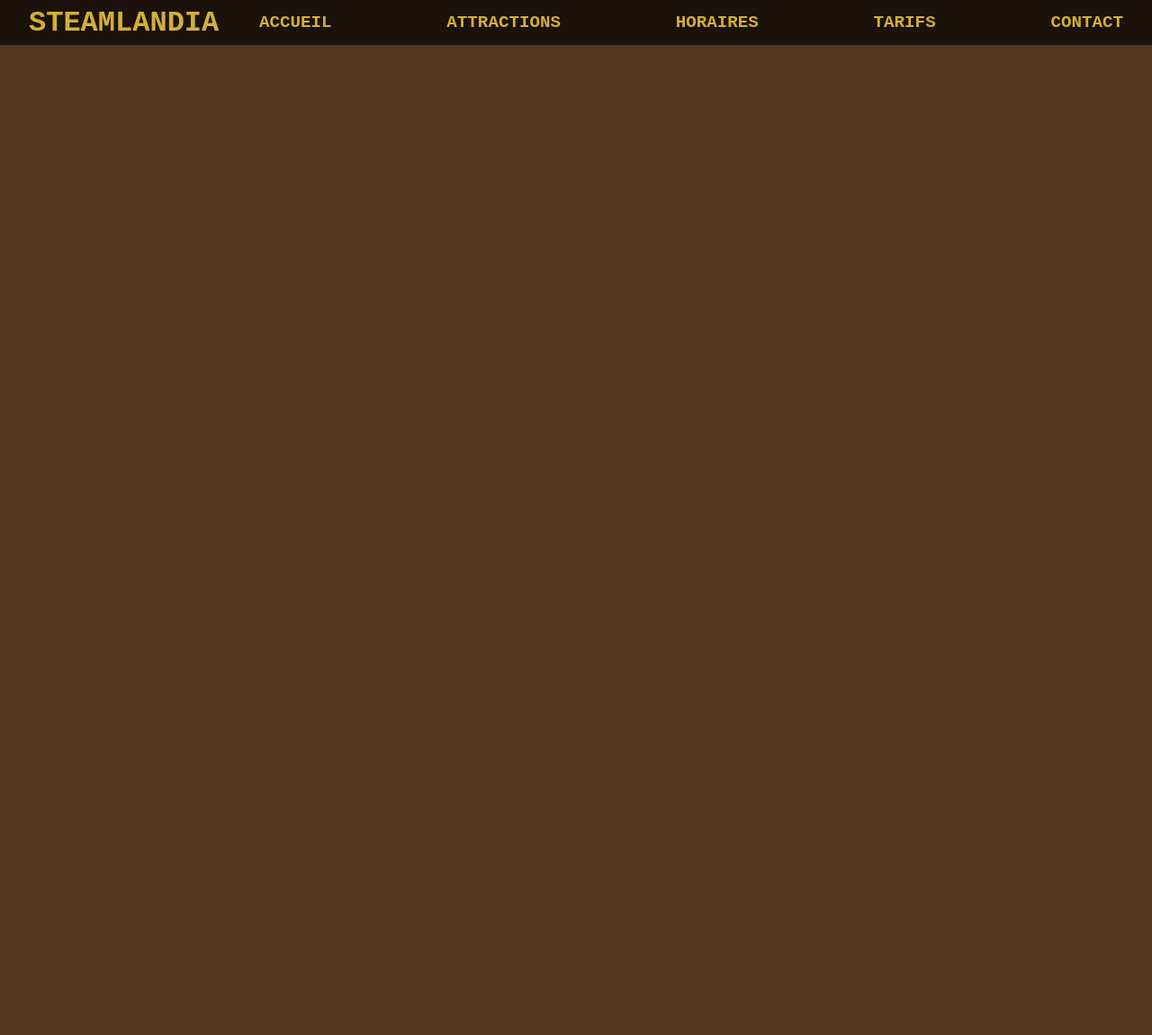
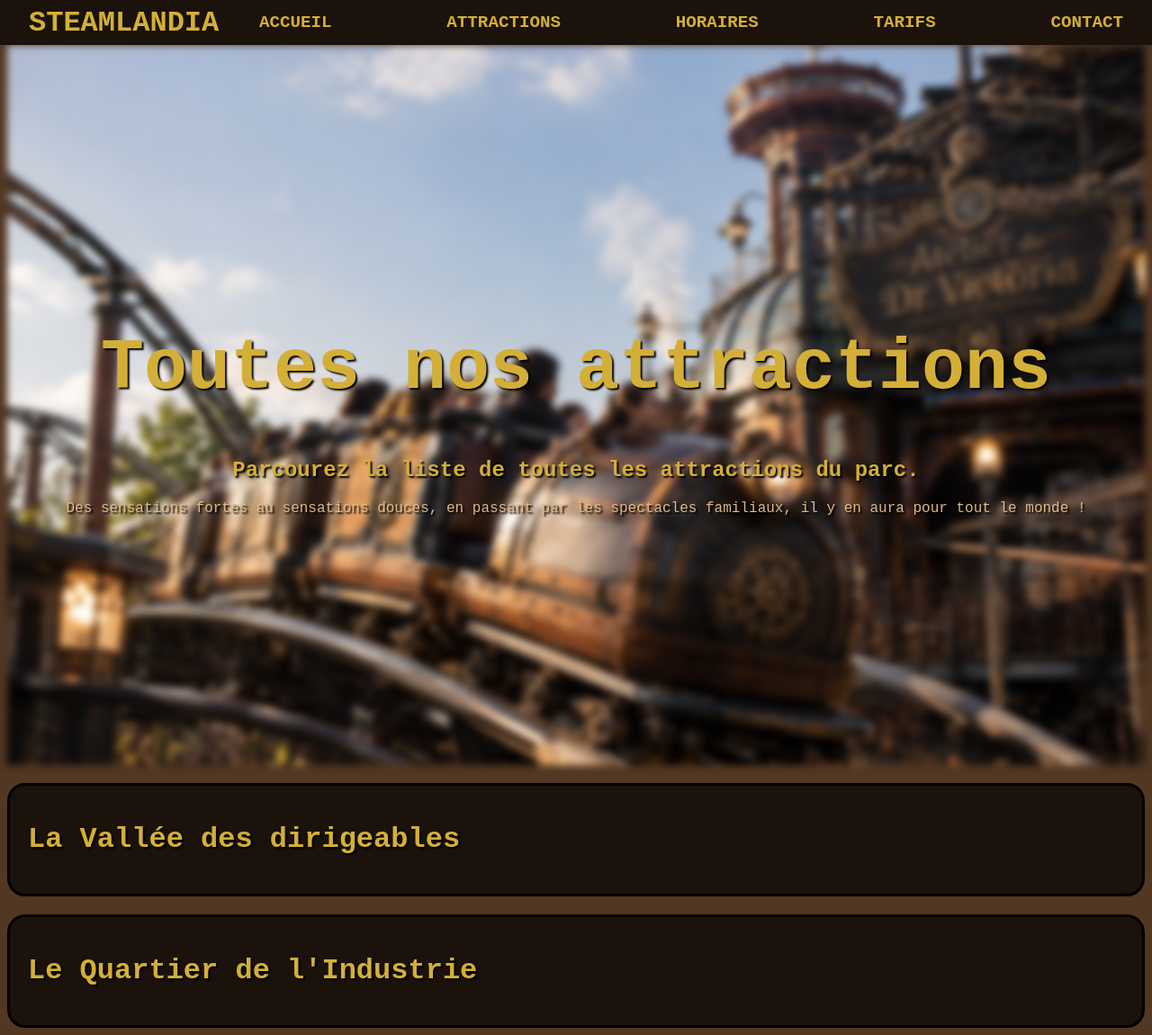
Before and after one commit to L3NNY-0/olympiades-web-2026-paul, a PHP site: page /Views/attractions.php in a window 1280 px wide. Shown: the whole page at 90% size. Before the commit the page ends 50 px from the top, so only its background shows below. Run offline with PHP 8.4, Linux system fonts and the light colour scheme; data that the repository does not hold is empty.

Commit message:
feat: page attractions

```diff
--- a/Models/database.php
+++ b/Models/database.php
@@ -8,10 +8,9 @@ function requeteBdd(string $requete)
 
         $requete = $db_conn->query($requete);
 
-        while ($row = $requete->fetch()) {
-            # code...
-        }
+        return $requete->fetchAll(PDO::FETCH_ASSOC);
     } catch (PDOException $ex) {
         echo "Connexion impossible : " . $ex;
+        return [];
     }
 }
--- a/Views/accueil.php
+++ b/Views/accueil.php
@@ -39,6 +39,7 @@
     </div>
 
 
+
 </body>
 
 </html>
--- a/Views/attractions.css
+++ b/Views/attractions.css
@@ -47,3 +47,88 @@ body {
         color: #705d1c;
     }
 }
+
+#intro {
+    width: 100%;
+    height: 100vh;
+
+    position: relative;
+
+    display: flex;
+    flex-direction: column;
+
+    justify-content: center;
+    text-align: center;
+
+    margin-top: 50px;
+    left: 0;
+    right: 0;
+
+
+    &::before {
+        width: 100%;
+        height: 100%;
+
+        content: "";
+        position: absolute;
+
+        background-image: url("../Images/atelier_dr_victoria.png");
+        background-size: cover;
+        background-attachment: scroll;
+
+        filter: blur(4px);
+
+        z-index: -1;
+    }
+}
+
+#text_intro h1 {
+    color: #d4af37;
+    font-weight: bolder;
+    font-size: 5em;
+    text-shadow: 2px 2px 2px black;
+}
+
+.titres {
+    color: #d4af37;
+    text-shadow: 2px 2px 2px black;
+}
+
+#text_intro p {
+    color: burlywood;
+    text-shadow: 2px 2px 2px black;
+}
+
+.univers {
+    margin-top: 20px;
+    background-color: #1a120b;
+    border-width: 5px;
+    border: solid black;
+    border-radius: 20px;
+    padding: 20px;
+}
+
+.attraction {
+    display: flex;
+    justify-content: space-between;
+    height: 200px;
+    margin-top: 10px;
+    background-color: #2e2013;
+    border: solid black 1px;
+    border-radius: 15px;
+    padding: 10px;
+
+    & img {
+        border: solid black 1px;
+        border-radius: 5px;
+    }
+}
+
+p {
+    color: wheat;
+}
+
+.img_attractions {
+    height: 200px;
+    width: auto;
+}
--- a/Views/attractions.php
+++ b/Views/attractions.php
@@ -21,7 +21,43 @@
         <!-- <button class="hamburger" id="hamburgerBtn">☰</button> -->
     </nav>
 
+    <div id="intro">
+        <div id="text_intro">
+            <h1>Toutes nos attractions</h1>
+            <h2 class="titres">Parcourez la liste de toutes les attractions du parc.</h2>
+            <p>Des sensations fortes au sensations douces, en passant par les spectacles familiaux, il y en aura pour tout le monde !</p>
+        </div>
+    </div>
 
+    <div class="univers">
+        <h1 class="titres">La Vallée des dirigeables</h1>
+        <?php
+
+        include("../Models/database.php");
+
+        $attractionsVDD = requeteBdd("SELECT * FROM attraction WHERE id_univers in (SELECT id FROM univers WHERE nom='La Vallee des dirigeables');");
+        foreach ($attractionsVDD as $row) {
+            echo "<div class='attraction'><div class='text_attraction'><h3 class='titres'>" . htmlspecialchars($row['nom']) . "</h3>";
+            echo "<p>" . htmlspecialchars($row['description']) . "</p><br>";
+            echo "<p>Taille min. : " . htmlspecialchars($row['taille_cm']) . " cm - Statut : " . htmlspecialchars($row['statut']) . "</p></div>";
+            echo "<img class='img_attractions' src='../Images/" . htmlspecialchars($row['url_img']) . "' alt='Photographie de " . htmlspecialchars($row['nom']) . "'></div>";
+        }
+        ?>
+    </div>
+
+    <div class="univers">
+        <h1 class="titres">Le Quartier de l'Industrie</h1>
+        <?php
+
+        $attractionsQDI = requeteBdd("SELECT * FROM attraction WHERE id_univers in (SELECT id FROM univers WHERE nom='Le Quartier de l\'Industrie');");
+        foreach ($attractionsQDI as $row) {
+            echo "<div class='attraction'><div class='text_attraction'><h3 class='titres'>" . htmlspecialchars($row['nom']) . "</h3>";
+            echo "<p>" . htmlspecialchars($row['description']) . "</p><br>";
+            echo "<p>Taille min. : " . htmlspecialchars($row['taille_cm']) . " cm - Statut : " . htmlspecialchars($row['statut']) . "</p></div>";
+            echo "<img class='img_attractions' src='../Images/" . htmlspecialchars($row['url_img']) . "' alt='Photographie de " . htmlspecialchars($row['nom']) . "'></div>";
+        }
+        ?>
+    </div>
 
 </body>
 
```
Also changed, not shown: Images/atelier_dr_victoria.png (added), Images/colosse_helios.png (added), Images/voyage_mondes.png (added).
